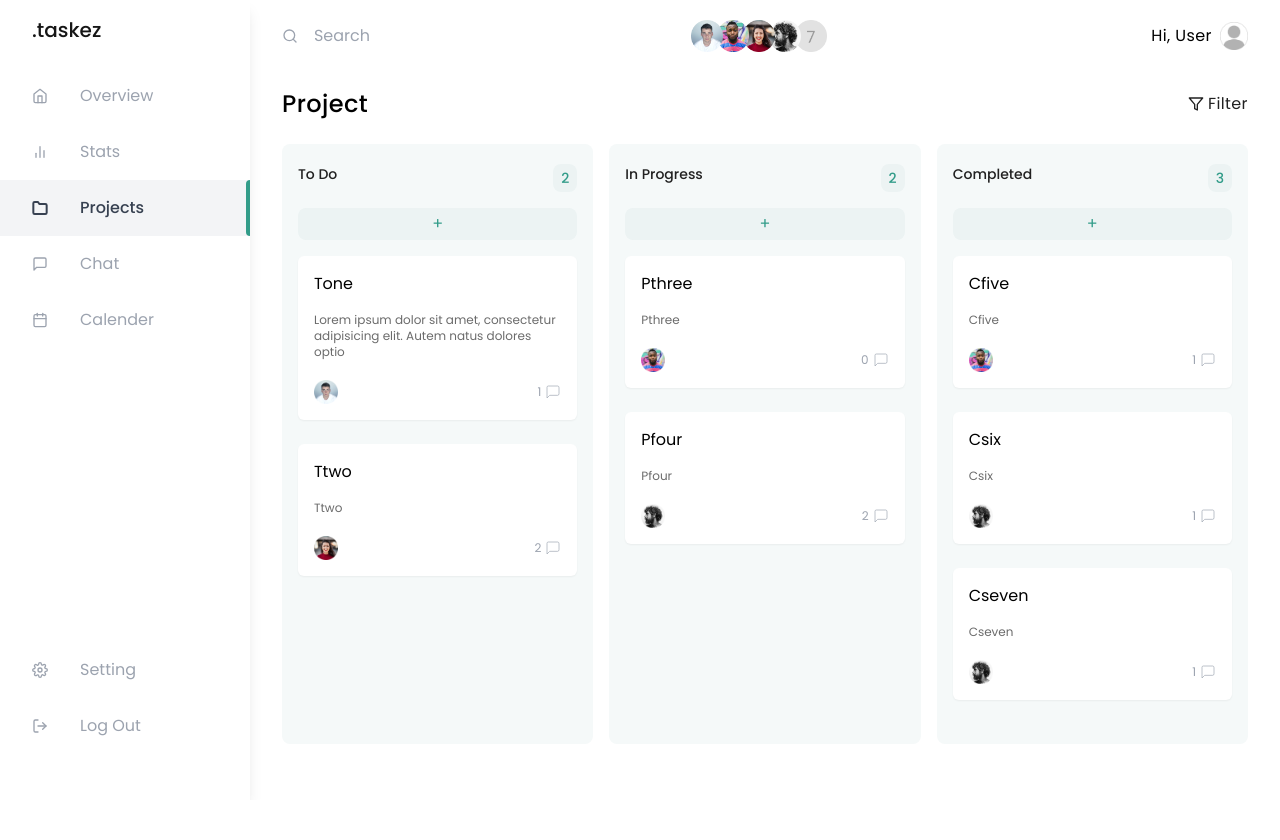
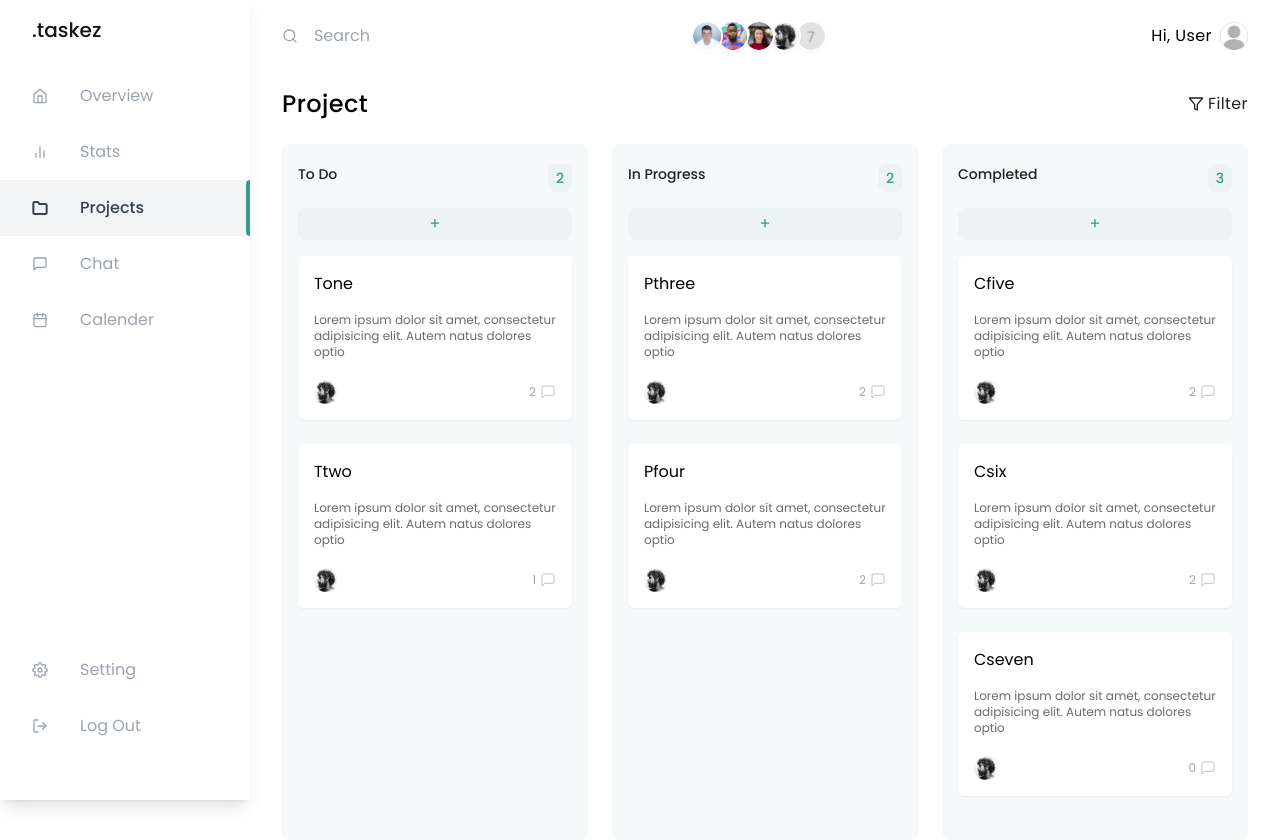
Before and after one commit to Neerajx11/Todo-ys, a React (Create React App) app: page / in a window 1280 px wide. Before the commit the page ends 800 px from the top, so only its background shows below. Built offline with nearby package versions, Linux system fonts and the light colour scheme; sample sign-in values are in the browser's storage.

Commit message:
todo code split

```diff
--- a/src/components/Dashboard/index.js
+++ b/src/components/Dashboard/index.js
@@ -30,7 +30,7 @@ const Dashboard = () => {
         transform: `translateX(${(5 - idx) * 6}px)`,
         zIndex: `${5 - idx}`,
       }}
-      className="w-8 h-8"
+      className="w-8 h-8 border-2 shadow-sm border-solid border-white rounded-full"
       alt={`user${idx}`}
     />
   ));
--- /dev/null
+++ b/src/components/Todo/AddTodo.js
@@ -0,0 +1,11 @@
+import React from "react";
+
+const AddTodo = () => {
+  return (
+    <div className="text-primary cursor-pointer bg-bgprimary text-center text-base py-1 rounded-lg my-4 hover:bg-[#DEF0F0]">
+      +
+    </div>
+  );
+};
+
+export default AddTodo;
--- /dev/null
+++ b/src/components/Todo/FooterTodo.js
@@ -0,0 +1,19 @@
+import React from "react";
+import User4 from "../../assets/user4.png";
+import { MessageSquare } from "react-feather";
+
+const FooterTodo = () => {
+  return (
+    <div className="flex justify-between mt-5">
+      <img src={User4} className="w-6 h-6" alt="default user" />
+      <div className="flex items-center text-gray-400">
+        <span className="mr-1 text-[12px]">
+          {Math.floor(Math.random() * 3)}
+        </span>
+        <MessageSquare strokeWidth={1} className="w-4 h-4" />
+      </div>
+    </div>
+  );
+};
+
+export default FooterTodo;
--- /dev/null
+++ b/src/components/Todo/HeaderTodoCol.js
@@ -0,0 +1,20 @@
+import React from "react";
+
+const nameMap = {
+  todo: "To Do",
+  progress: "In Progress",
+  completed: "Completed",
+};
+
+const HeaderTodoCol = ({ type, length }) => {
+  return (
+    <div className="flex justify-between text-sm font-medium">
+      <span className="text-icon">{nameMap[type]}</span>
+      <span className="text-primary bg-bgprimary rounded-lg px-2 py-1">
+        {length}
+      </span>
+    </div>
+  );
+};
+
+export default HeaderTodoCol;
--- /dev/null
+++ b/src/components/Todo/TodoCard.js
@@ -0,0 +1,39 @@
+import React from "react";
+import { Draggable } from "react-beautiful-dnd";
+import FooterTodo from "./FooterTodo";
+
+const TodoCard = ({ todoItems }) => {
+  return (
+    <>
+      {todoItems.map((item, idx) => {
+        return (
+          <Draggable key={item.id} draggableId={item.id} index={idx}>
+            {(provided, snapshot) => {
+              return (
+                <div
+                  ref={provided.innerRef}
+                  {...provided.draggableProps}
+                  {...provided.dragHandleProps}
+                  className={`p-4 mb-6 min-h-[50px] rounded-md shadow-sm ${
+                    snapshot.isDragging ? "bg-white bg-opacity-50" : "bg-white"
+                  } `}
+                  style={{ ...provided.draggableProps.style }}
+                  onClick={() => console.log("Hello")}
+                >
+                  {/* each card here */}
+                  <span>{item.title}</span>
+                  <div className="text-[#6B6B6B] text-xs mt-4">
+                    {item.description}
+                  </div>
+                  <FooterTodo />
+                </div>
+              );
+            }}
+          </Draggable>
+        );
+      })}
+    </>
+  );
+};
+
+export default TodoCard;
--- a/src/components/Todo/index.js
+++ b/src/components/Todo/index.js
@@ -1,14 +1,11 @@
 import { useEffect, useState } from "react";
-import { DragDropContext, Draggable, Droppable } from "react-beautiful-dnd";
+import { DragDropContext, Droppable } from "react-beautiful-dnd";
 import { v4 } from "uuid";
 import { handleDrag } from "../../helper/handleDrag";
 
-import User1 from "../../assets/user1.png";
-import User2 from "../../assets/user2.png";
-import User3 from "../../assets/user3.png";
-import User4 from "../../assets/user4.png";
-
-import { MessageSquare } from "react-feather";
+import AddTodo from "./AddTodo";
+import HeaderTodoCol from "./HeaderTodoCol";
+import TodoCard from "./TodoCard";
 
 const data = {
   todo: [
@@ -18,33 +15,75 @@ const data = {
       description:
         "Lorem ipsum dolor sit amet, consectetur adipisicing elit. Autem natus dolores optio",
     },
-    { id: v4(), title: "Ttwo", description: "Ttwo" },
+    {
+      id: v4(),
+      title: "Ttwo",
+      description:
+        "Lorem ipsum dolor sit amet, consectetur adipisicing elit. Autem natus dolores optio",
+    },
   ],
   progress: [
-    { id: v4(), title: "Pthree", description: "Pthree" },
-    { id: v4(), title: "Pfour", description: "Pfour" },
+    {
+      id: v4(),
+      title: "Pthree",
+      description:
+        "Lorem ipsum dolor sit amet, consectetur adipisicing elit. Autem natus dolores optio",
+    },
+    {
+      id: v4(),
+      title: "Pfour",
+      description:
+        "Lorem ipsum dolor sit amet, consectetur adipisicing elit. Autem natus dolores optio",
+    },
   ],
   completed: [
-    { id: v4(), title: "Cfive", description: "Cfive" },
-    { id: v4(), title: "Csix", description: "Csix" },
-    { id: v4(), title: "Cseven", description: "Cseven" },
+    {
+      id: v4(),
+      title: "Cfive",
+      description:
+        "Lorem ipsum dolor sit amet, consectetur adipisicing elit. Autem natus dolores optio",
+    },
+    {
+      id: v4(),
+      title: "Csix",
+      description:
+        "Lorem ipsum dolor sit amet, consectetur adipisicing elit. Autem natus dolores optio",
+    },
+    {
+      id: v4(),
+      title: "Cseven",
+      description:
+        "Lorem ipsum dolor sit amet, consectetur adipisicing elit. Autem natus dolores optio",
+    },
   ],
 };
-const base = {
+const baseTodo = {
   todo: [],
   progress: [],
   completed: [],
 };
 
-const nameMap = {
-  todo: "To Do",
-  progress: "In Progress",
-  completed: "Completed",
-};
+// const todoObj={
+//   id:v4(),
+//   type:"completed",
+//   title:"Hello",
+//   description:"body",
+// }
 
 function Todo() {
-  const [todoList, setTodoList] = useState(base);
-  const profArr = [User1, User2, User3, User4];
+  const [todoList, setTodoList] = useState(baseTodo);
+
+  const addTodo = (todoObj, setTodoList) => {
+    setTodoList((prev) => {
+      let data = { ...prev, [todoObj.type]: [todoObj, ...prev[todoObj.type]] };
+      try {
+        localStorage.setItem("todo", JSON.stringify(data));
+      } catch (e) {
+        console.log(e);
+      }
+      return data;
+    });
+  };
 
   useEffect(() => {
     setTodoList(data);
@@ -55,8 +94,9 @@ function Todo() {
       onDragEnd={(result) => handleDrag(result, todoList, setTodoList)}
     >
       {/* 3 col div */}
-      <div className="flex space-x-4">
+      <div className="flex space-x-6">
         {Object.entries(todoList).map(([todoType, todoItems]) => {
+          // mapping all the todo types and making columns
           return (
             <Droppable droppableId={todoType} key={v4()}>
               {(provided, snapshot) => {
@@ -70,66 +110,12 @@ function Todo() {
                         : "bg-bgsecondary"
                     } px-4 py-5 w-4/12 min-h-[500px] rounded-lg `}
                   >
-                    {/* todo col heading */}
-                    <div className="flex justify-between text-sm font-medium">
-                      <span className="text-icon">{nameMap[todoType]}</span>
-                      <span className="text-primary bg-bgprimary rounded-lg px-2 py-1">
-                        {todoItems.length}
-                      </span>
-                    </div>
+                    {/* todo column heading */}
+                    <HeaderTodoCol type={todoType} length={todoItems.length} />
                     {/* todo add option */}
-                    <div className="text-primary cursor-pointer bg-bgprimary text-center text-base py-1 rounded-lg my-4 hover:bg-[#DEF0F0]">
-                      +
-                    </div>
+                    <AddTodo />
                     {/* mapping items of todos */}
-                    {todoItems.map((item, idx) => {
-                      return (
-                        <Draggable
-                          key={item.id}
-                          draggableId={item.id}
-                          index={idx}
-                        >
-                          {(provided, snapshot) => {
-                            return (
-                              <div
-                                ref={provided.innerRef}
-                                {...provided.draggableProps}
-                                {...provided.dragHandleProps}
-                                className={`p-4 mb-6 min-h-[50px] rounded-md shadow-sm ${
-                                  snapshot.isDragging
-                                    ? "bg-white bg-opacity-50"
-                                    : "bg-white"
-                                } `}
-                                style={{ ...provided.draggableProps.style }}
-                                onClick={() => console.log("Hello")}
-                              >
-                                {/* each card here */}
-                                <span>{item.title}</span>
-                                <div className="text-[#6B6B6B] text-xs mt-4">
-                                  {item.description}
-                                </div>
-                                <div className="flex justify-between mt-5">
-                                  <img
-                                    src={profArr[Math.floor(Math.random() * 4)]}
-                                    className="w-6 h-6"
-                                    alt="default user"
-                                  />
-                                  <div className="flex items-center text-gray-400">
-                                    <span className="mr-1 text-[12px]">
-                                      {Math.floor(Math.random() * 3)}
-                                    </span>
-                                    <MessageSquare
-                                      strokeWidth={1}
-                                      className="w-4 h-4"
-                                    />
-                                  </div>
-                                </div>
-                              </div>
-                            );
-                          }}
-                        </Draggable>
-                      );
-                    })}
+                    <TodoCard todoItems={todoItems} />
                     {provided.placeholder}
                   </div>
                 );
```
